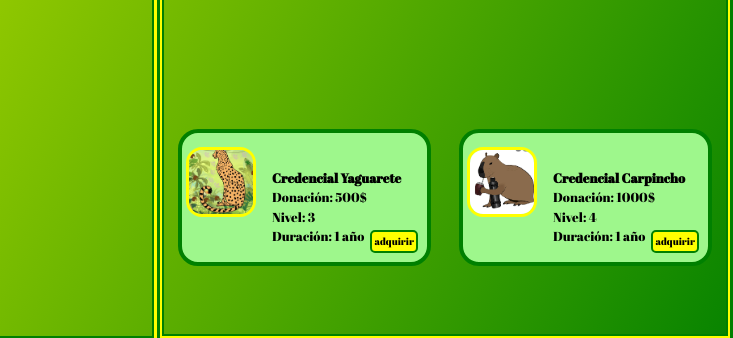
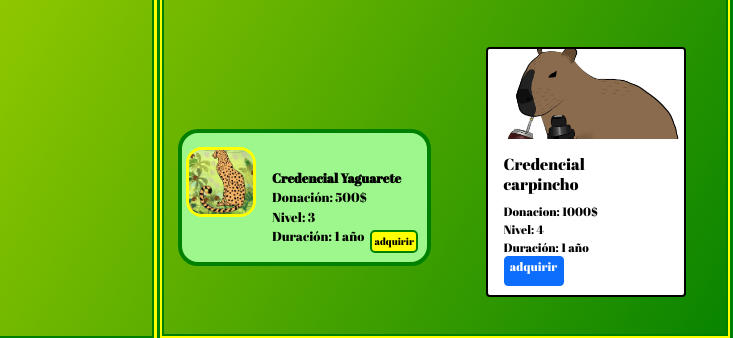
Before and after one commit to Nebularmess/aguas-brillantes, a plain HTML site: page pages/ayudanos.html in a window 1280 px wide. Shown: the part 379-717 px from the top of the page, 547-1280 px from the left. Drawn offline with nearby package versions, Linux system fonts and the light colour scheme; some icons are missing.

Commit message:
entrega-12-5

```diff
--- a/css/style.css
+++ b/css/style.css
@@ -401,6 +401,35 @@ span {
     grid-area: titulo;
     text-align: center;
     margin-bottom: 0px;
+}
+.card {
+    margin-bottom: 50px;
+    height: 250px;
+    width: 200px;
+    border: black 2px solid
+}
+.card-body {
+    width: 90%;
+    height: 50px;
+}
+.btn-primary {
+    width: 60px;
+    height: 30px;
+    font-size: 12px;
+    padding: 0px;
+}
+.imagenCred {
+    height: 90px;
+    width: 100%;
+    object-fit: cover;
+}
+.card-title {
+    color: black;
+    font-size: 16px;
+}
+.card-text {
+    color: black;
+    font-size: 12px;
 }
 .donaciones__lista {
     border: green solid 2px;
--- a/pages/ayudanos.html
+++ b/pages/ayudanos.html
@@ -90,16 +90,16 @@
                                     <li><a class="donaciones__enlace enlaces" href="https://www.mercadopago.com.ar/home">adquirir</a></li>
                                 </p>
                             </div>
-                            <div class="card">
-                                <img src="../images/carpincho.PNG" class="card-img-top" alt="carpincho">
-                                <div class="card-body">
-                                    <h5 class="card-title">Card title</h5>
-                                    <p class="card-text">
-                                        Some quick example text to build on the card title and make up the bulk of the card's content.
-                                    </p>
-                                    <a href="#" class="btn btn-primary">Go somewhere</a>
-                                    </div>
-                                </div>
+                            <div class="donaciones__nivel4">
+                                <img class="carnet" src="../images/carpincho.PNG" alt="carpincho">
+                                <p class="donaciones__descripcion">
+                                    <b>Carpincho</b> <br>
+                                    Donación: 1000$ <br>
+                                    Nivel: 4 <br>
+                                    Duración: 1 año
+                                    <br>
+                                    <li><a class="donaciones__enlace enlaces" href="https://www.mercadopago.com.ar/home">adquirir</a></li>
+                                </p>
                             </div>
                         </ul>
                     </div>
@@ -142,16 +142,17 @@
                                 <li><a class="donaciones__enlace enlaces" href="https://www.mercadopago.com.ar/home">adquirir</a></li>
                             </p>
                         </div>
-                        <div class="donaciones__nivel4">
-                            <img class="carnet" src="../images/carpincho.PNG" alt="carpincho">
-                            <p class="donaciones__descripcion">
-                                <b>Credencial Carpincho</b> <br>
-                                Donación: 1000$ <br>
-                                Nivel: 4 <br>
-                                Duración: 1 año
-                                <br>
-                                <li><a class="donaciones__enlace enlaces" href="https://www.mercadopago.com.ar/home">adquirir</a></li>
-                            </p>
+                        <div class="card">
+                            <img src="../images/carp-card.png" class="imagenCred card-img-top" alt="carpincho">
+                            <div class="card-body">
+                              <h5 class="card-title">Credencial carpincho</h5>
+                              <p class="card-text">
+                                  Donacion: 1000$ <br>
+                                  Nivel: 4 <br>
+                                  Duración: 1 año
+                              </p>
+                              <a href="https://www.mercadopago.com.ar/home" class="btn btn-primary">adquirir</a>
+                            </div>
                         </div>
                     </ul>
                 </div>
```
Also changed, not shown: images/carp-card.png (added).
